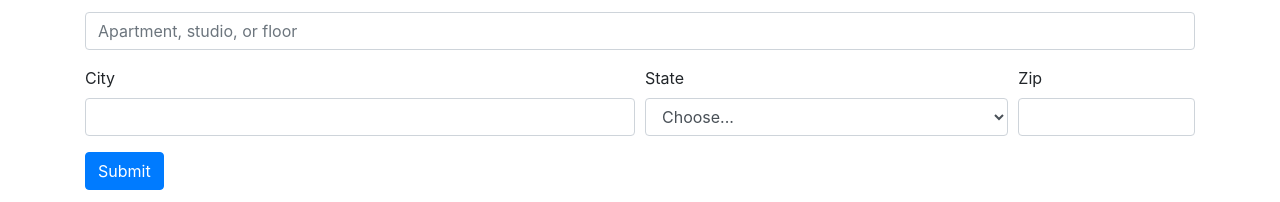
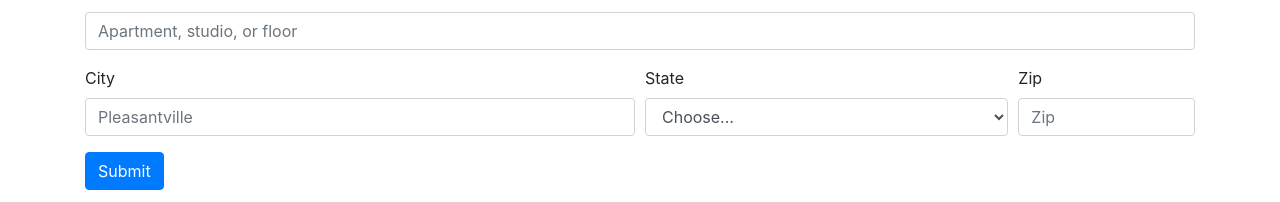
Before and after one commit to t-fa/roastedon, a React (Create React App) app in the folder frontend/: page /add in a window 1280 px wide. Shown: the part 524-726 px from the top of the page. Built offline with nearby package versions, Linux system fonts and the light colour scheme.

Commit message:
Created TextInputs for each input in form

```diff
--- a/frontend/src/components/AddShopForm.js
+++ b/frontend/src/components/AddShopForm.js
@@ -38,29 +38,29 @@ class AddShopForm extends React.Component {
           id="shopname"
           placeholder="Coffee Shop Name"
         />
-        <div className="form-group">
-          <label htmlFor="inputAddress">Address</label>
-          <input
-            type="text"
-            className="form-control"
-            id="inputAddress"
-            placeholder="1234 Main St"
+        <TextInput
+          name="address"
+          label="inputaddress"
+          labeltext="Address"
+          id="shopaddress"
+          placeholder="1234 Main St"
+        />
+        <TextInput
+          name="address2"
+          label="inputaddress2"
+          labeltext="Address 2"
+          id="shopaddress2"
+          placeholder="Apartment, studio, or floor"
+        />
+        <div className="form-row">
+          <TextInput
+            divclass="col-md-6"
+            name="city"
+            label="inputcity"
+            labeltext="City"
+            id="shopcity"
+            placeholder="Pleasantville"
           />
-        </div>
-        <div className="form-group">
-          <label htmlFor="inputAddress2">Address 2</label>
-          <input
-            type="text"
-            className="form-control"
-            id="inputAddress2"
-            placeholder="Apartment, studio, or floor"
-          />
-        </div>
-        <div className="form-row">
-          <div className="form-group col-md-6">
-            <label htmlFor="inputCity">City</label>
-            <input type="text" className="form-control" id="inputCity" />
-          </div>
           <div className="form-group col-md-4">
             <label htmlFor="inputState">State</label>
             <select id="inputState" className="form-control">
@@ -68,10 +68,14 @@ class AddShopForm extends React.Component {
               <option>...</option>
             </select>
           </div>
-          <div className="form-group col-md-2">
-            <label htmlFor="inputZip">Zip</label>
-            <input type="text" className="form-control" id="inputZip" />
-          </div>
+          <TextInput
+            divclass="col-md-2"
+            name="zip"
+            label="inputzip"
+            labeltext="Zip"
+            id="shopzip"
+            placeholder="Zip"
+          />
         </div>
         <button type="submit" className="btn btn-primary">
           Submit
--- a/frontend/src/components/TextInput.js
+++ b/frontend/src/components/TextInput.js
@@ -2,7 +2,7 @@ import React from 'react';
 
 function TextInput(props) {
   return (
-    <div className="form-group">
+    <div className={`form-group ${props.divclass}`}>
       <label htmlFor={props.label}>{props.labeltext}</label>
       <input type="text" className="form-control" {...props} />
     </div>
```
